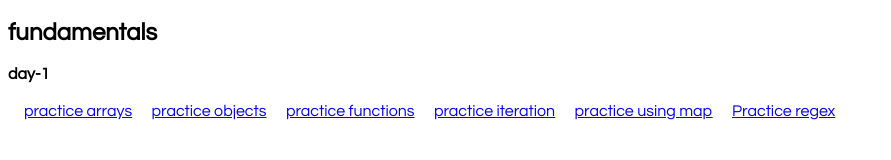
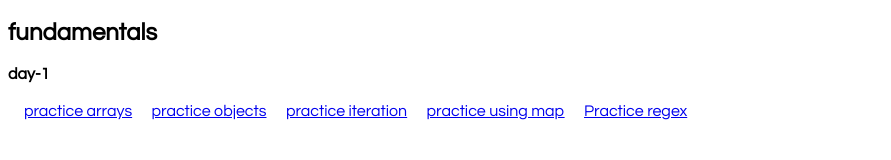
Before and after one commit to technicole-t/JS-Practice-Katas, a plain HTML site: page day-1/index.html in a window 1280 px wide. Shown: the whole page, without its empty margins (0-891 px from the left). Drawn offline with Linux system fonts and the light colour scheme; files that its build step writes are made by us from their sources.

Commit message:
remove link to the functions challenges

```diff
--- a/day-1/index.html
+++ b/day-1/index.html
@@ -17,7 +17,6 @@
     <h4>day-1</h4>
     <a href="./arrays/arrays.html">practice arrays</a>
     <a href="./objects/objects.html">practice objects</a>
-    <a href="./functions/functions.html">practice functions</a>
     <a href="./iteration/iteration.html">practice iteration</a>
     <a href="./map/map.html">practice using map</a>
     <a href="https://5c7269fdad8fd5ca7fde1887--regex-workshop.netlify.com/">Practice regex</a>
```
